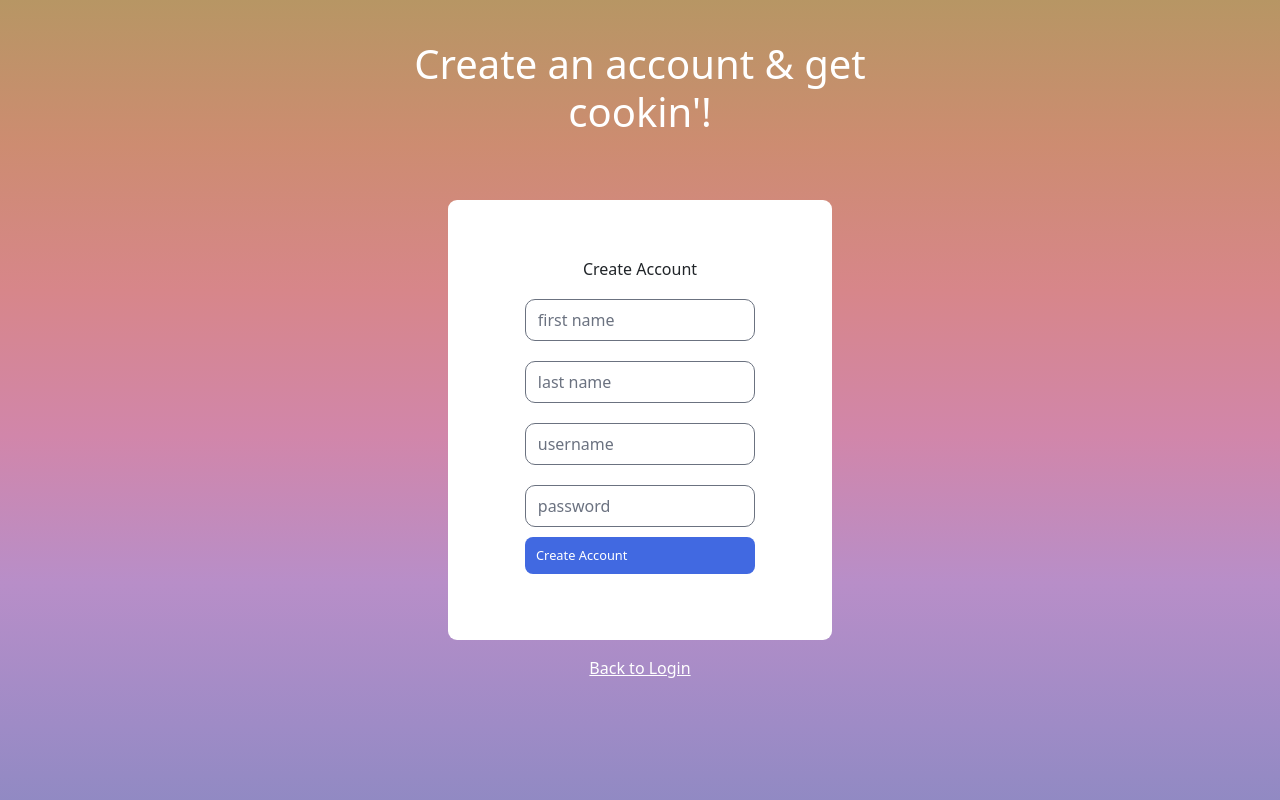
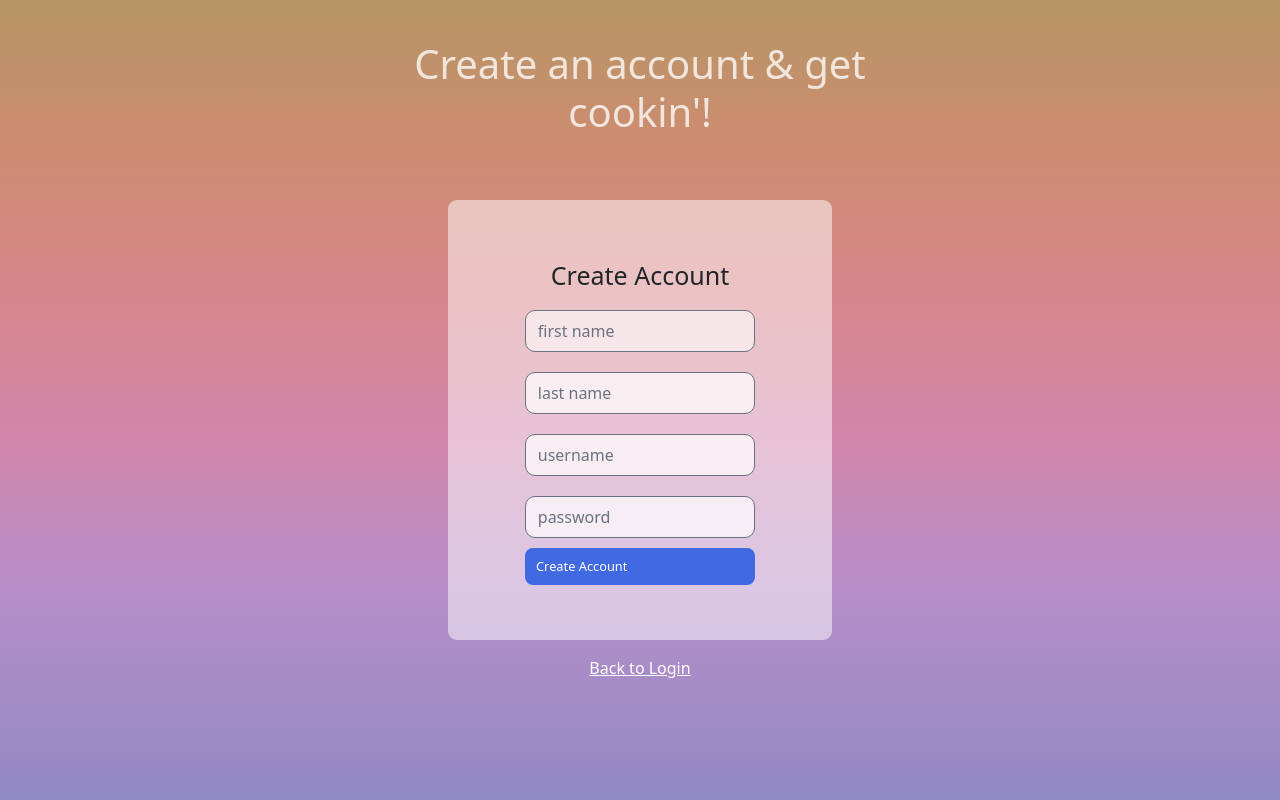
Before and after one commit to amyrtandrew/Connected_Cook_Website, a React (Vite) app: page /create-account in a window 1280 px wide. Shown: the top 800 px of the page. Built offline with nearby package versions, Linux system fonts and the light colour scheme; no server answers.

Commit message:
A-Z shows up by default

```diff
--- a/src/Components/Login/CreateAccountForm.jsx
+++ b/src/Components/Login/CreateAccountForm.jsx
@@ -12,7 +12,7 @@ const CreateAccountForm = ({ onCreateAccount }) => {
       <h1
         className="login-title"
         style={{
-          color: "white",
+          color: "rgb(255 255 255 / 77%)",
           fontSize: "40px",
           position: "relative",
           display: "flex",
@@ -31,7 +31,6 @@ const CreateAccountForm = ({ onCreateAccount }) => {
       </h1>
       <div
         style={{
-          backgroundColor: "white",
           marginTop: "10vh",
           paddingTop: "50px",
           marginLeft: "auto",
@@ -39,6 +38,7 @@ const CreateAccountForm = ({ onCreateAccount }) => {
           borderRadius: "9px",
           height: "55vh",
           width: "30vw",
+          backgroundColor: "rgb(255 255 255 / 50%)",
           // alignContent: "center",
         }}
       >
@@ -62,6 +62,7 @@ const CreateAccountForm = ({ onCreateAccount }) => {
               width: "fit-content",
               marginLeft: "auto",
               marginRight: "auto",
+              fontSize: "25px",
             }}
           >
             Create Account
@@ -71,7 +72,12 @@ const CreateAccountForm = ({ onCreateAccount }) => {
             id="fname"
             type="text"
             placeholder="first name"
-            style={{ borderRadius: "10px", width: "18vw", marginTop: "20px" }}
+            style={{
+              borderRadius: "10px",
+              width: "18vw",
+              marginTop: "20px",
+              backgroundColor: "rgb(255 255 255 / 60%)",
+            }}
             required
             onChange={(e) => setFnameValue(e.target.value)}
           />
@@ -80,7 +86,12 @@ const CreateAccountForm = ({ onCreateAccount }) => {
             id="lname"
             type="text"
             placeholder="last name"
-            style={{ borderRadius: "10px", width: "18vw", marginTop: "20px" }}
+            style={{
+              borderRadius: "10px",
+              width: "18vw",
+              marginTop: "20px",
+              backgroundColor: "rgb(255 255 255 / 70%)",
+            }}
             required
             onChange={(e) => setLnameValue(e.target.value)}
           />
@@ -89,7 +100,12 @@ const CreateAccountForm = ({ onCreateAccount }) => {
             id="username"
             type="text"
             placeholder="username"
-            style={{ borderRadius: "10px", width: "18vw", marginTop: "20px" }}
+            style={{
+              borderRadius: "10px",
+              width: "18vw",
+              marginTop: "20px",
+              backgroundColor: "rgb(255 255 255 / 70%)",
+            }}
             required
             onChange={(e) => setUsernameValue(e.target.value)}
           />
@@ -98,7 +114,12 @@ const CreateAccountForm = ({ onCreateAccount }) => {
             id="password"
             type="password"
             placeholder="password"
-            style={{ borderRadius: "10px", width: "18vw", marginTop: "20px" }}
+            style={{
+              borderRadius: "10px",
+              width: "18vw",
+              marginTop: "20px",
+              backgroundColor: "rgb(255 255 255 / 70%)",
+            }}
             required
             onChange={(e) => setPasswordValue(e.target.value)}
           />
--- a/src/Components/Login/LoginForm.jsx
+++ b/src/Components/Login/LoginForm.jsx
@@ -10,7 +10,7 @@ export default function LoginForm({ onLogin }) {
       <h1
         className="login-title"
         style={{
-          color: "white",
+          color: "rgb(255 255 255 / 77%)",
           fontSize: "40px",
           position: "relative",
           display: "flex",
@@ -30,7 +30,6 @@ export default function LoginForm({ onLogin }) {
 
       <div
         style={{
-          backgroundColor: "white",
           marginTop: "10vh",
           paddingTop: "50px",
           marginLeft: "auto",
@@ -38,6 +37,7 @@ export default function LoginForm({ onLogin }) {
           borderRadius: "9px",
           height: "55vh",
           width: "30vw",
+          backgroundColor: "rgb(255 255 255 / 50%)",
           // alignContent: "center",
         }}
       >
@@ -51,6 +51,7 @@ export default function LoginForm({ onLogin }) {
             marginLeft: "auto",
             marginRight: "auto",
             marginBottom: "20px",
+            fontSize: "25px",
           }}
         >
           Login
@@ -70,7 +71,11 @@ export default function LoginForm({ onLogin }) {
             placeholder="username"
             required
             className="user-input"
-            style={{ borderRadius: "10px", width: "18vw" }}
+            style={{
+              borderRadius: "10px",
+              width: "18vw",
+              backgroundColor: "rgb(255 255 255 / 70%)",
+            }}
             onChange={(e) => setUsernameValue(e.target.value)}
           />
           <input
@@ -80,7 +85,12 @@ export default function LoginForm({ onLogin }) {
             placeholder="password"
             required
             className="user-input"
-            style={{ borderRadius: "10px", width: "18vw", marginTop: "20px" }}
+            style={{
+              borderRadius: "10px",
+              width: "18vw",
+              marginTop: "20px",
+              backgroundColor: "rgb(255 255 255 / 70%)",
+            }}
             onChange={(e) => setPasswordValue(e.target.value)}
           />
           <button
--- a/src/Components/Profile/MyRecipes/MyRecipesGrid.jsx
+++ b/src/Components/Profile/MyRecipes/MyRecipesGrid.jsx
@@ -2,7 +2,7 @@ import { Container } from "react-bootstrap";
 import { Link, Outlet } from "react-router-dom";
 
 const MyRecipesGrid = ({ recipeData }) => {
-  console.log(recipeData);
+  // console.log(recipeData);
   const renderedRecipes = recipeData
     ? recipeData.map((recipe) => (
         <Link
--- a/src/Components/Profile/MyRecipes/MyRecipesHeader.jsx
+++ b/src/Components/Profile/MyRecipes/MyRecipesHeader.jsx
@@ -34,17 +34,14 @@ const MyRecipesHeader = ({ changeCat }) => {
             }}
             onChange={(e) => changeCat(e)}
           >
-            <option className="accordian-btn" value="category">
-              Category
+            <option className="accordian-btn" value="alphabetical">
+              A-Z
             </option>
             <option className="accordian-btn" value="personal">
               Personal
             </option>
             <option className="accordian-btn" value="favorites">
               Favorites
-            </option>
-            <option className="accordian-btn" value="alphabetical">
-              A-Z
             </option>
           </select>
         </form>
--- a/src/pages/MyRecipesPage.jsx
+++ b/src/pages/MyRecipesPage.jsx
@@ -33,31 +33,26 @@ function MyRecipesPage() {
   let allRecipes = myRecipes.concat(myFavRecipes);
 
   myRecipes.sort((a, b) => a.recipeName.localeCompare(b.recipeName));
-
-  useEffect(
-    () => {
+  useEffect(() => {
     let filteredData;
     if (favorite) {
       filteredData = myFavRecipes;
-      } else if (alphabetical) {
-        filteredData = allRecipes;
     } else if (auto) {
       filteredData = myRecipes;
+    } else {
+      filteredData = allRecipes;
     }
+    if (JSON.stringify(filteredData) !== JSON.stringify(recipeData)) {
       setRecipeData(filteredData);
-    },
-    [auto, favorite, alphabetical],
-    myFavRecipes,
-    allRecipes,
-    myRecipes
-  );
+    }
+  }, [auto, favorite, alphabetical, myFavRecipes, allRecipes, myRecipes]);
 
   const changeCat = (e) => {
     e.preventDefault();
     const selectedValue = e.target.value;
     setAuto(selectedValue === "personal");
     setFavorite(selectedValue === "favorites");
-    setAlphabetical(selectedValue === "alphabetical");
+    setAlphabetical(selectedValue === "alphabetical" || selectedValue === "");
     console.log(e.target.value);
   };
 
@@ -66,7 +61,7 @@ function MyRecipesPage() {
       <NavBar />
       <div className="home-page">
         <MyRecipesHeader changeCat={changeCat} />
-        <MyRecipesGrid allRecipes={allRecipes} recipeData={recipeData} />
+        <MyRecipesGrid recipeData={recipeData} />
         <Outlet />
       </div>
     </>
```
Lines whose indentation alone changed are shown as unchanged.
